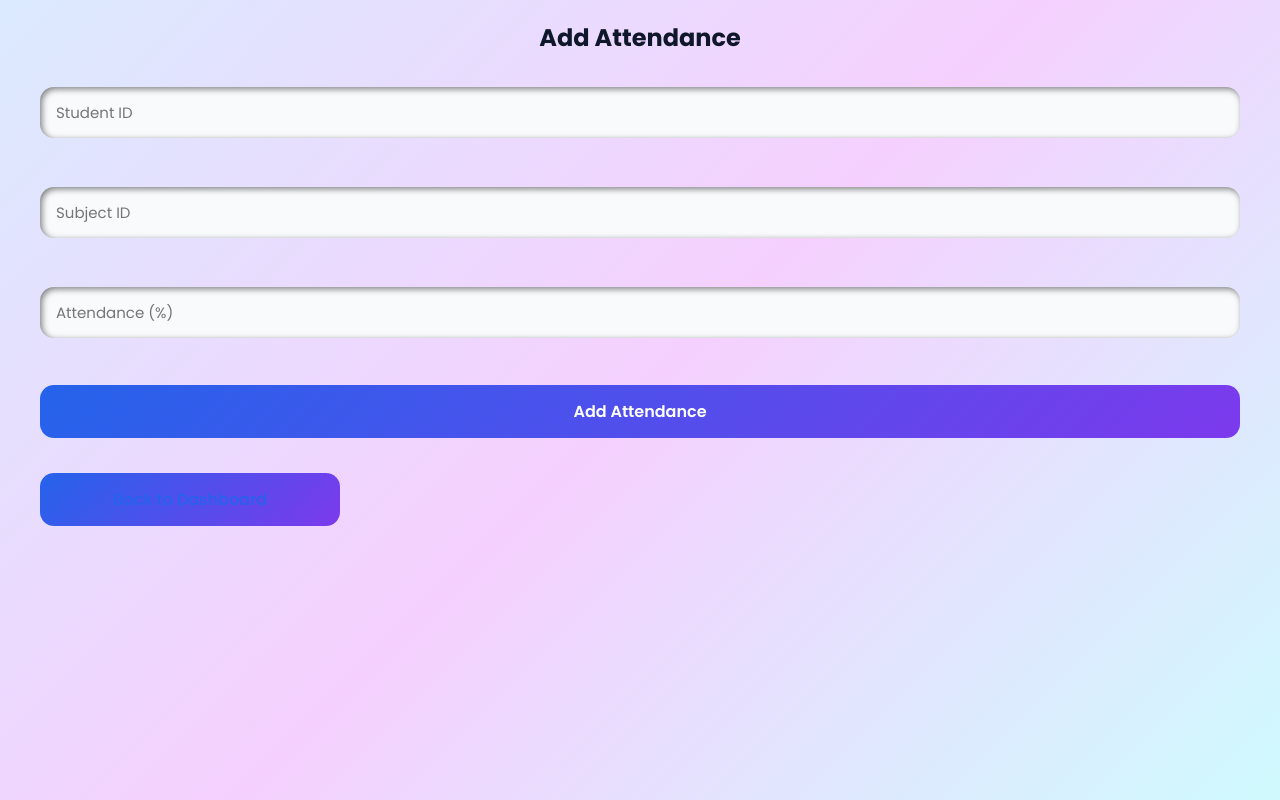
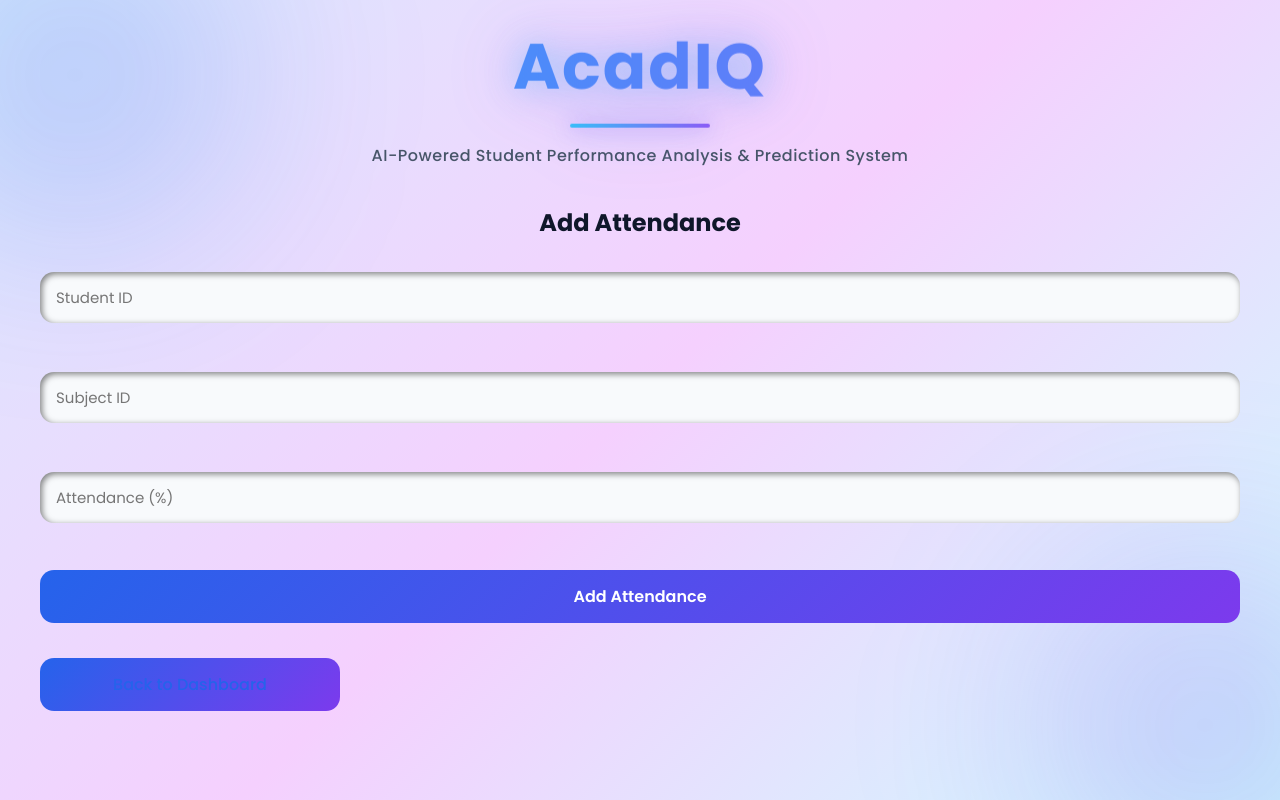
Before and after one commit to Gunjan750/acadiq, a PHP site: page /add_attendance.php in a window 1280 px wide. Run offline with PHP 8.4, Linux system fonts and the light colour scheme.

Commit message:
Branding Polish

```diff
--- a/add_attendance.php
+++ b/add_attendance.php
@@ -55,6 +55,12 @@ if (isset($_POST['submit'])) {
 <title>AcadIQ - Add Attendance</title>
 <link rel="stylesheet" href="style.css">
 
+<div class="brand">
+    <h1 class="logo-text">AcadIQ</h1>
+    <p class="tagline">
+        AI-Powered Student Performance Analysis & Prediction System
+    </p>
+</div>
 <div class="container">
     <h2>Add Attendance</h2>
 
--- a/login.php
+++ b/login.php
@@ -36,6 +36,12 @@ if (isset($_POST['login'])) {
 <link rel="stylesheet" href="style.css">
 <meta name="viewport" content="width=device-width, initial-scale=1.0">
 
+<div class="brand">
+    <h1 class="logo-text">AcadIQ</h1>
+    <p class="tagline">
+        AI-Powered Student Performance Analysis & Prediction System
+    </p>
+</div>
 <div class="container">
     <h2>Login</h2>
 
--- a/register.php
+++ b/register.php
@@ -45,6 +45,12 @@ if(isset($_POST['register'])) {
 <link rel="stylesheet" href="style.css">
 <meta name="viewport" content="width=device-width, initial-scale=1.0">
 
+<div class="brand">
+    <h1 class="logo-text">AcadIQ</h1>
+    <p class="tagline">
+        AI-Powered Student Performance Analysis & Prediction System
+    </p>
+</div>
 <div class="container">
     <h2>📝 Register</h2>
 
--- a/style.css
+++ b/style.css
@@ -11,6 +11,28 @@ body {
     min-height: 100vh;
     padding: 20px;
     color: #1e293b;
+}
+body::before,
+body::after {
+    content: "";
+    position: fixed;
+    width: 350px;
+    height: 350px;
+    border-radius: 50%;
+    filter: blur(90px);
+    z-index: -1;
+}
+
+body::before {
+    background: rgba(37,99,235,0.18);
+    top: -100px;
+    left: -100px;
+}
+
+body::after {
+    background: rgba(124,58,237,0.18);
+    bottom: -100px;
+    right: -100px;
 }
 p {
     text-align: center;
@@ -310,3 +332,106 @@ a:hover {
         overflow-x: auto;
     }
 }
+
+/* 🌟 Branding */
+.brand {
+    text-align: center;
+    margin-bottom: 35px;
+    animation: floatBrand 3s ease-in-out infinite;
+}
+
+.logo-text {
+    font-size: 64px;
+    font-weight: 800;
+    letter-spacing: 2px;
+
+    background: linear-gradient(
+        270deg,
+        #00c6ff,
+        #7c3aed,
+        #38bdf8,
+        #8b5cf6,
+        #00c6ff
+    );
+
+    background-size: 600% 600%;
+
+    background-clip: text;
+    -webkit-background-clip: text;
+
+    color: transparent;
+    -webkit-text-fill-color: transparent;
+
+    animation:
+        gradientMove 8s ease infinite,
+        glowPulse 2.5s ease-in-out infinite;
+
+    filter: drop-shadow(0 0 12px rgba(56,189,248,0.35))
+            drop-shadow(0 0 25px rgba(124,58,237,0.25));
+}
+
+.logo-text::after {
+    content: "";
+    display: block;
+    width: 140px;
+    height: 4px;
+    margin: 10px auto 0;
+    border-radius: 10px;
+    background: linear-gradient(90deg, #38bdf8, #8b5cf6);
+    box-shadow: 0 0 18px rgba(124,58,237,0.4);
+}
+
+.tagline {
+    margin-top: 12px;
+    font-size: 16px;
+    color: #475569;
+    font-weight: 500;
+    letter-spacing: 0.5px;
+}
+
+/* Gradient Animation */
+@keyframes gradientMove {
+    0% {
+        background-position: 0% 50%;
+    }
+    50% {
+        background-position: 100% 50%;
+    }
+    100% {
+        background-position: 0% 50%;
+    }
+}
+
+/* Floating Animation */
+@keyframes floatBrand {
+    0% {
+        transform: translateY(0px);
+    }
+    50% {
+        transform: translateY(-4px);
+    }
+    100% {
+        transform: translateY(0px);
+    }
+}
+
+/* Glow Pulse Animation */
+@keyframes glowPulse {
+    0% {
+        filter:
+        drop-shadow(0 0 10px rgba(56,189,248,0.25))
+        drop-shadow(0 0 20px rgba(124,58,237,0.15));
+    }
+
+    50% {
+        filter:
+        drop-shadow(0 0 18px rgba(56,189,248,0.45))
+        drop-shadow(0 0 35px rgba(124,58,237,0.35));
+    }
+
+    100% {
+        filter:
+        drop-shadow(0 0 10px rgba(56,189,248,0.25))
+        drop-shadow(0 0 20px rgba(124,58,237,0.15));
+    }
+}
```
Also changed, not shown: add_marks.php (+7 -0 lines), add_student.php (+6 -1 lines), dashboard.php (+6 -1 lines), edit_student.php (+7 -0 lines), predict.php (+8 -2 lines), README.md.
